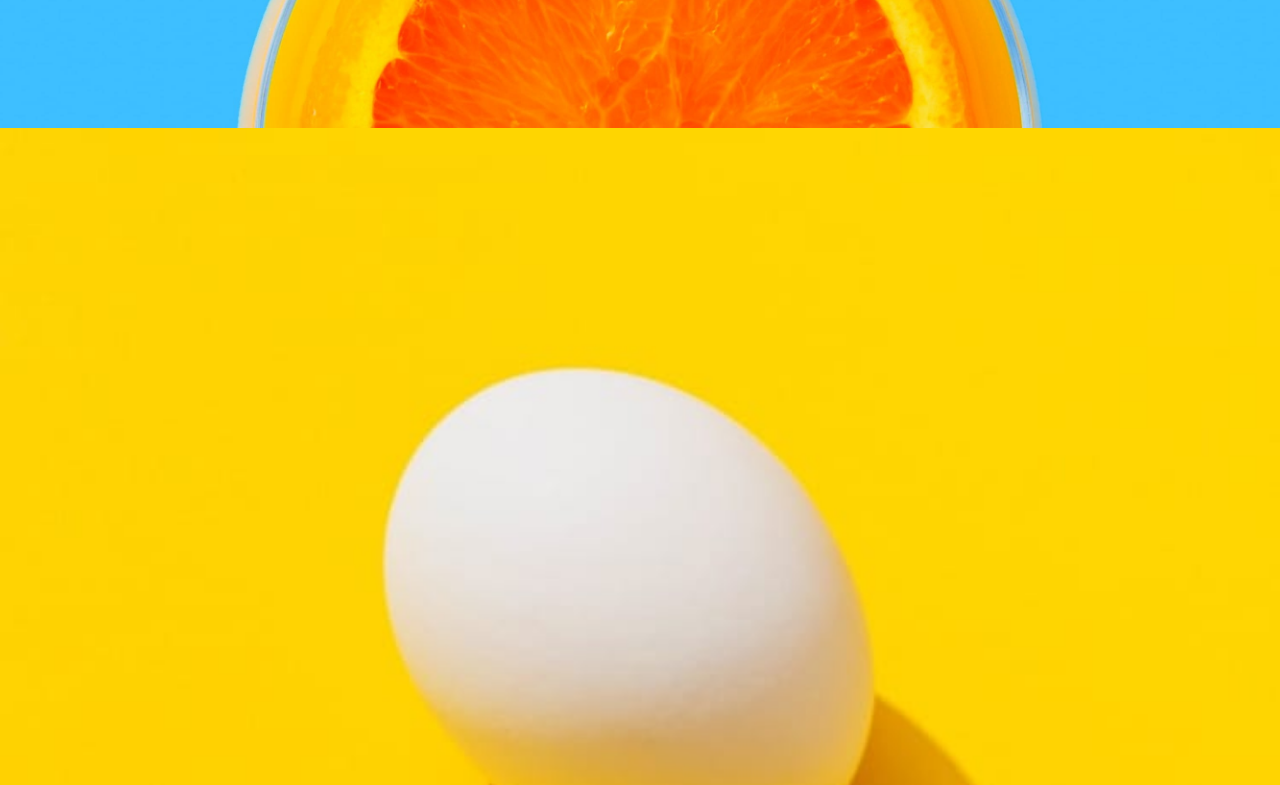
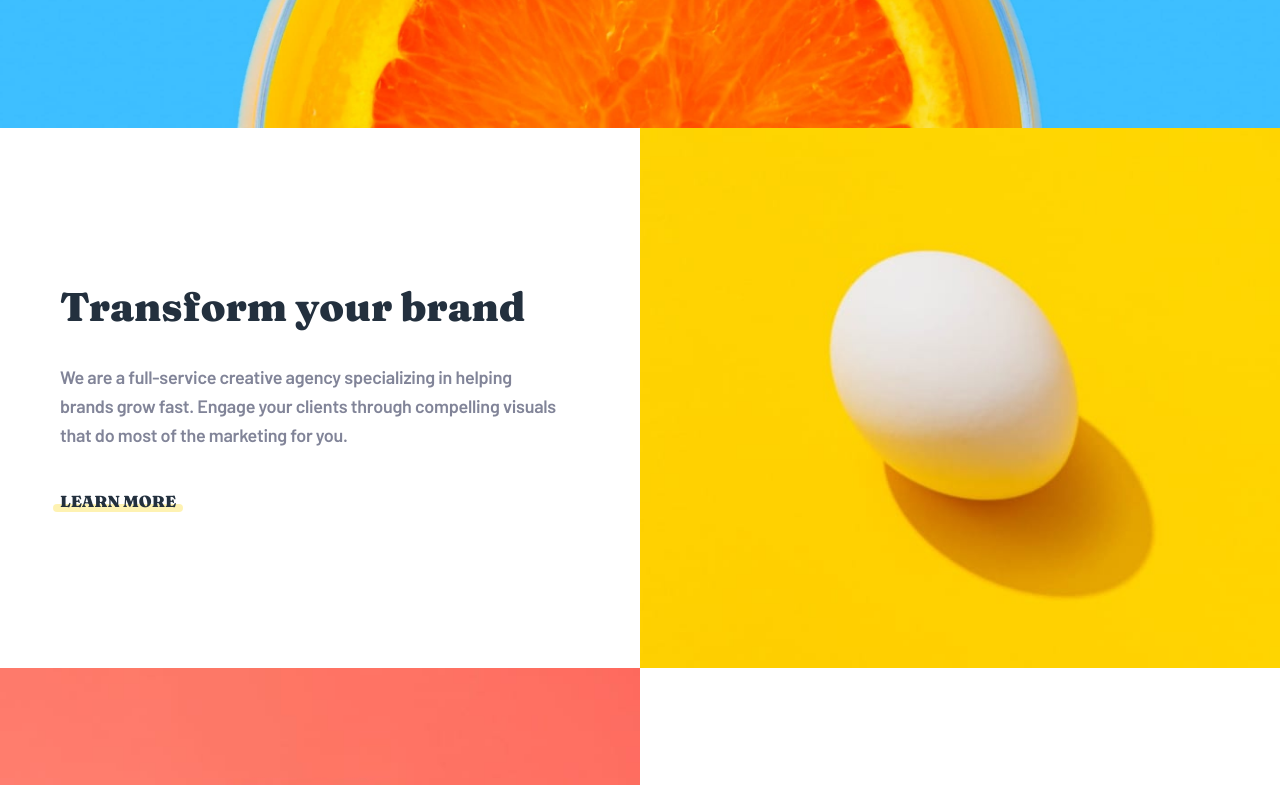
Before and after one commit to VenusY/frontend-mentor-sunnyside-agency-landing-page, a React app: page / in a window 1280 px wide. Shown: the part 640-1425 px from the top of the page. Built offline with nearby package versions, Linux system fonts and the light colour scheme.

Commit message:
Change about section layout for screen size 1000px and above

```diff
--- a/src/styles/scss/AboutSection.scss
+++ b/src/styles/scss/AboutSection.scss
@@ -146,7 +146,7 @@
 
 @media screen and (min-width: 700px) {
   .text-box {
-    padding: 155px 0;
+    padding: 155px 60px;
 
     &__heading {
       margin-bottom: u.rem(32);
@@ -184,3 +184,40 @@
     }
   }
 }
+
+@media screen and (min-width: 1000px) {
+  .about-section {
+    &__container {
+      flex-direction: row;
+
+      &:first-child {
+        .text-box {
+          order: -1;
+        }
+      }
+    }
+
+    &__image {
+      width: 50%;
+      object-fit: cover;
+
+      &--mobile {
+        display: none;
+      }
+
+      &--desktop {
+        display: block;
+      }
+    }
+  }
+
+  .text-box {
+    align-items: start;
+    width: 50%;
+    text-align: start;
+  }
+
+  .services {
+    width: 50%;
+  }
+}
```
